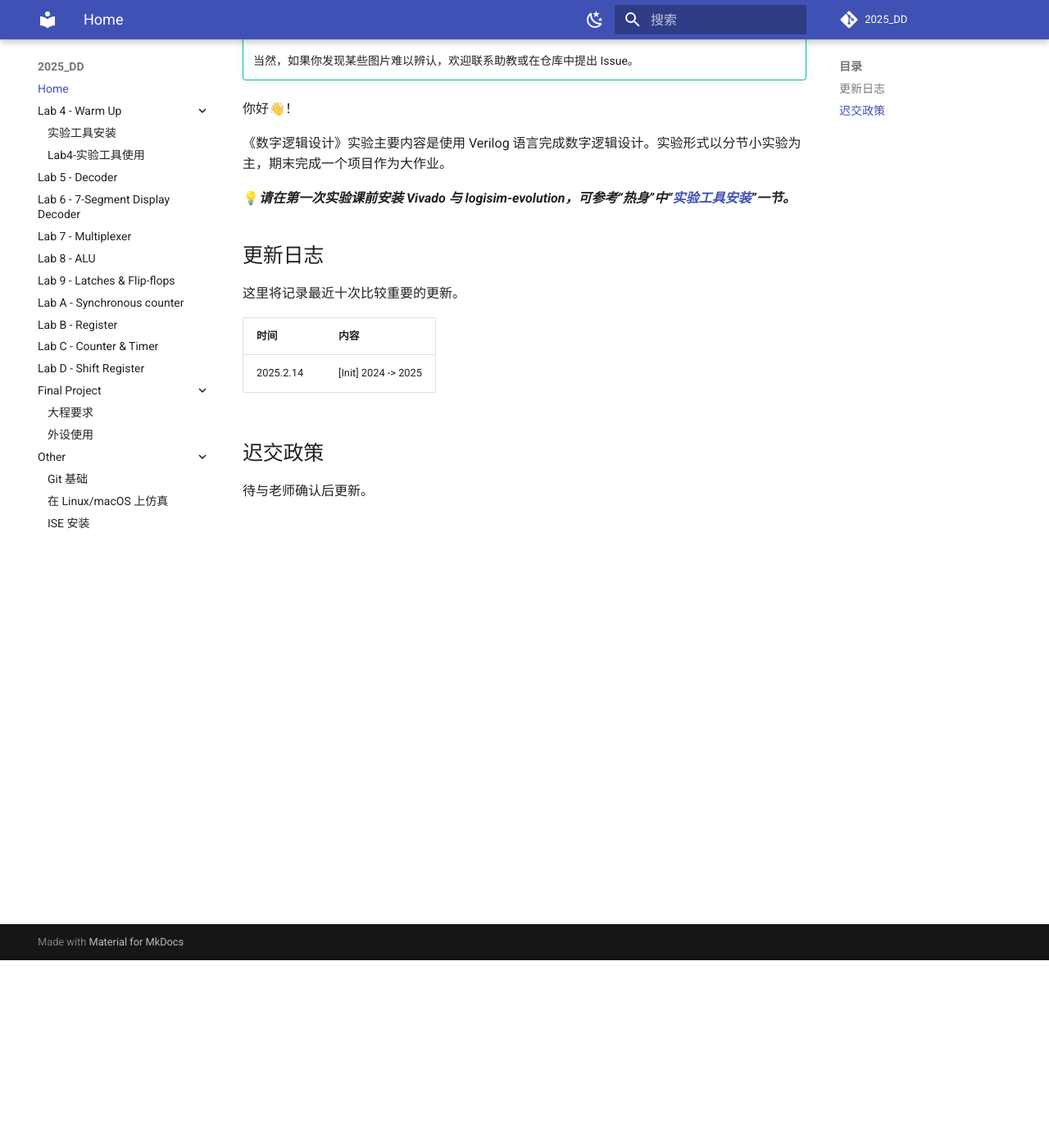
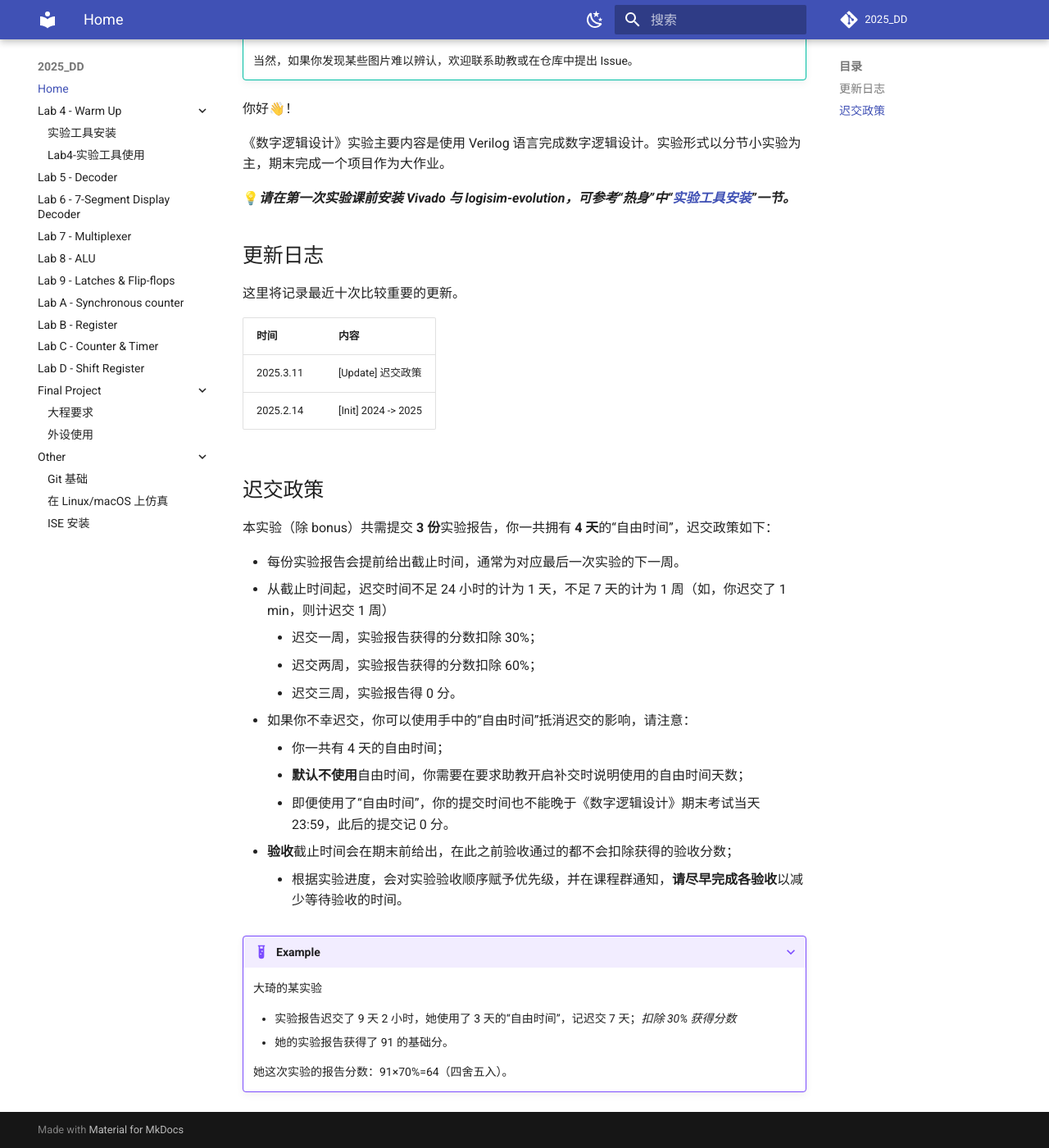
Before and after one commit to Guahao31/2025_DD, an MkDocs documentation site: the page built from docs/index.md, in a window 1280 px wide and 1400 px high, scrolled down 229 px. Shown: the whole window at 82% size. Built offline with MkDocs 1.6.1 and Material for MkDocs 9.7.7, drawn with Linux system fonts in a browser that asks for light colours; a script that is not in the unit is left out; comment, search, counter and statistics services are not loaded.

Commit message:
update: index

```diff
--- a/docs/index.md
+++ b/docs/index.md
@@ -28,6 +28,7 @@
 
 | 时间 | 内容 |
 | --- | :------------------------------------ |
+| 2025.3.11 | [Update] 迟交政策 |
 | 2025.2.14 | [Init] 2024 -> 2025 |
 <!-- 格式如下： -->
 <!-- 有超过十次的更新，需要将旧的更新注释，而非删除 -->
@@ -39,11 +40,7 @@
 
 ## 迟交政策
 
-待与老师确认后更新。
-
-<!-- NOTE: 是否继续使用“自由时间”待定。 -->
-
-<!-- 本实验（除 bonus）共需提交 **3 份**实验报告，你一共拥有 **4 天**的“自由时间”，迟交政策如下：
+本实验（除 bonus）共需提交 **3 份**实验报告，你一共拥有 **4 天**的“自由时间”，迟交政策如下：
 
 * 每份实验报告会提前给出截止时间，通常为对应最后一次实验的下一周。
 * 从截止时间起，迟交时间不足 24 小时的计为 1 天，不足 7 天的计为 1 周（如，你迟交了 1 min，则计迟交 1 周）
@@ -64,4 +61,4 @@
     * 实验报告迟交了 9 天 2 小时，她使用了 3 天的“自由时间”，记迟交 7 天；*扣除 30% 获得分数*
     * 她的实验报告获得了 91 的基础分。
 
-    她这次实验的报告分数：91×70%=64（四舍五入）。 -->
+    她这次实验的报告分数：91×70%=64（四舍五入）。
```
